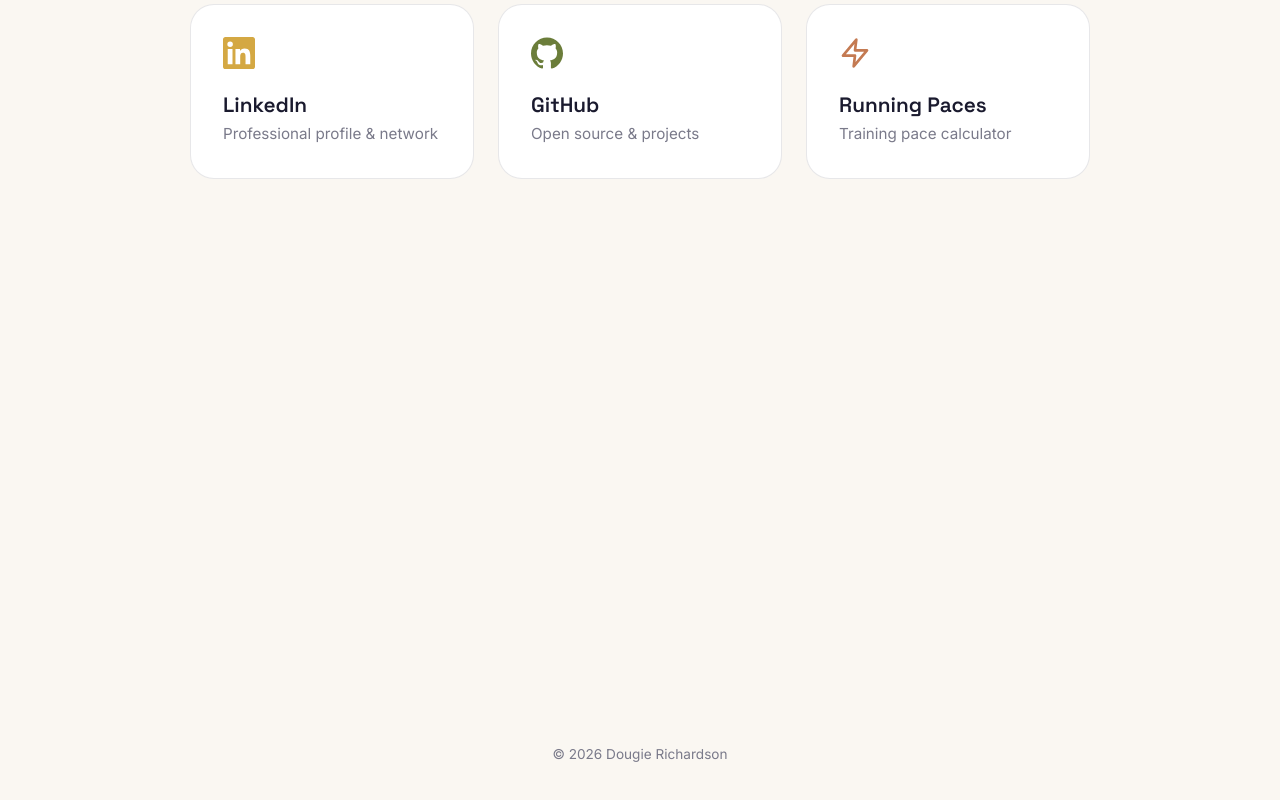
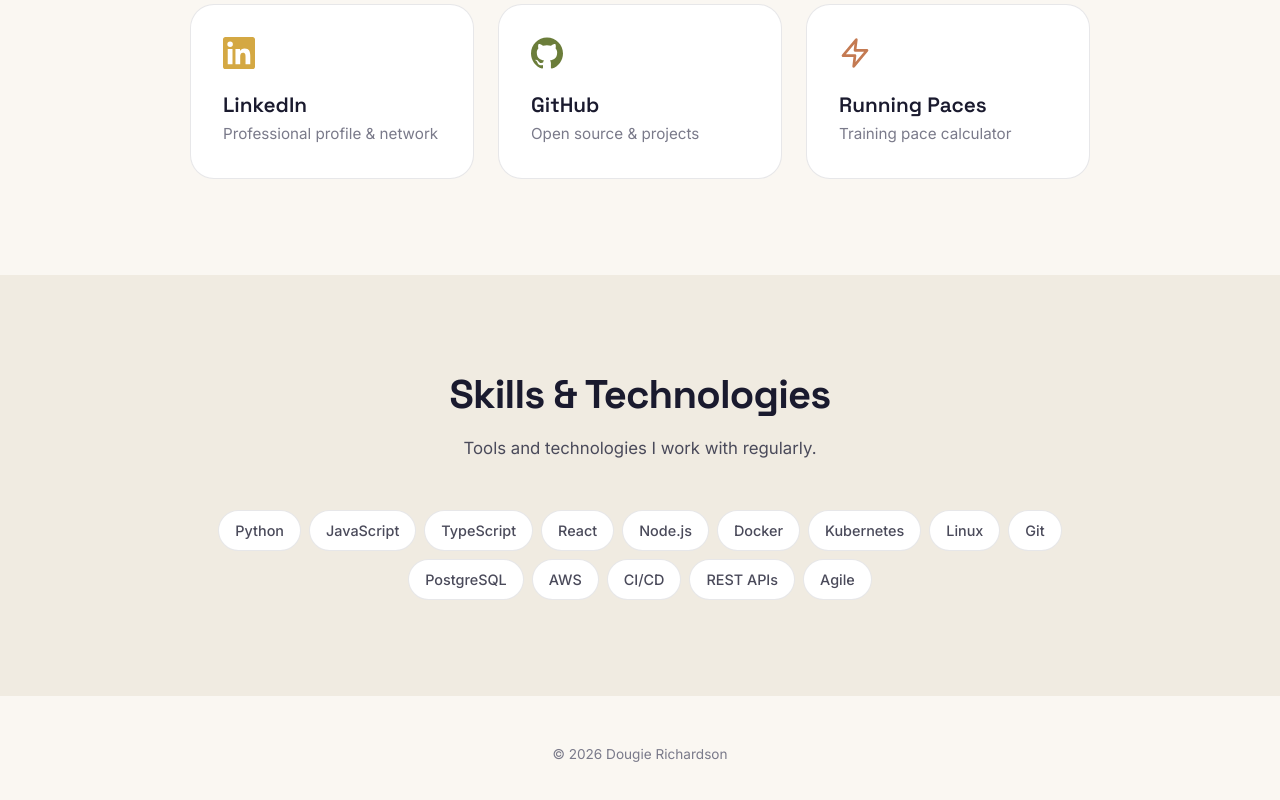
Before and after one commit to DougieWougie/LandingPage, a React (Vite) app: page / in a window 1280 px wide. Shown: the part 1004-1804 px from the top of the page. Built offline with nearby package versions, Linux system fonts and the light colour scheme.

Commit message:
Fix skills

```diff
--- a/src/components/Skills.jsx
+++ b/src/components/Skills.jsx
@@ -8,10 +8,9 @@ export function Skills() {
   const { content, loading } = useMarkdown('/content/skills.md');
   const { ref, inView } = useInView();
 
-  if (loading || !content) return null;
-
   return (
     <section className={`skills ${inView ? 'skills--visible' : ''}`} ref={ref}>
+      {!loading && content && (
         <div className="skills__container">
           <div className="skills__content">
             <ReactMarkdown
@@ -35,6 +34,7 @@ export function Skills() {
             </ReactMarkdown>
           </div>
         </div>
+      )}
     </section>
   );
 }
```
Also changed, not shown: 2 other files (tests, documents, lock files or other folders). Lines whose indentation alone changed are shown as unchanged.
